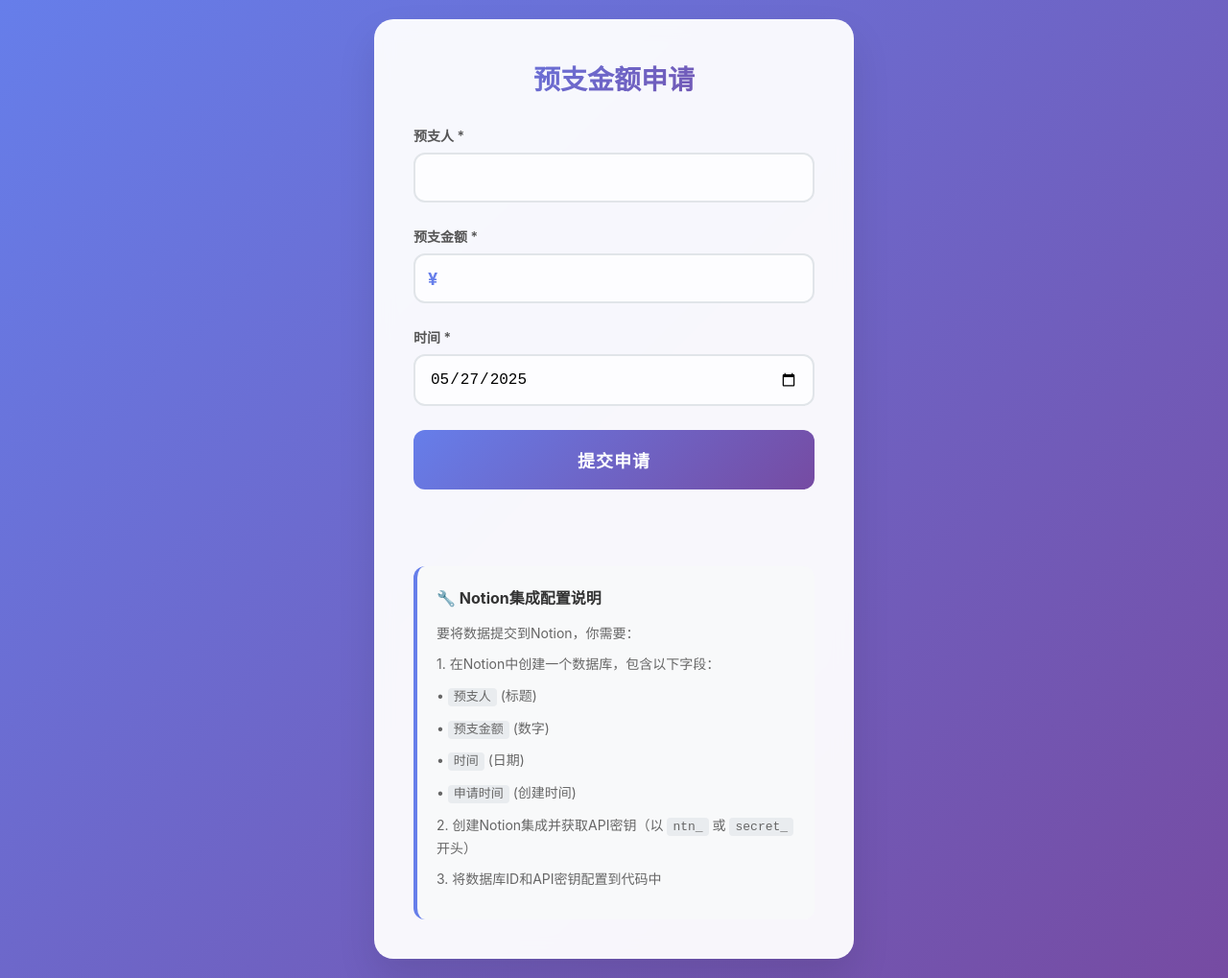
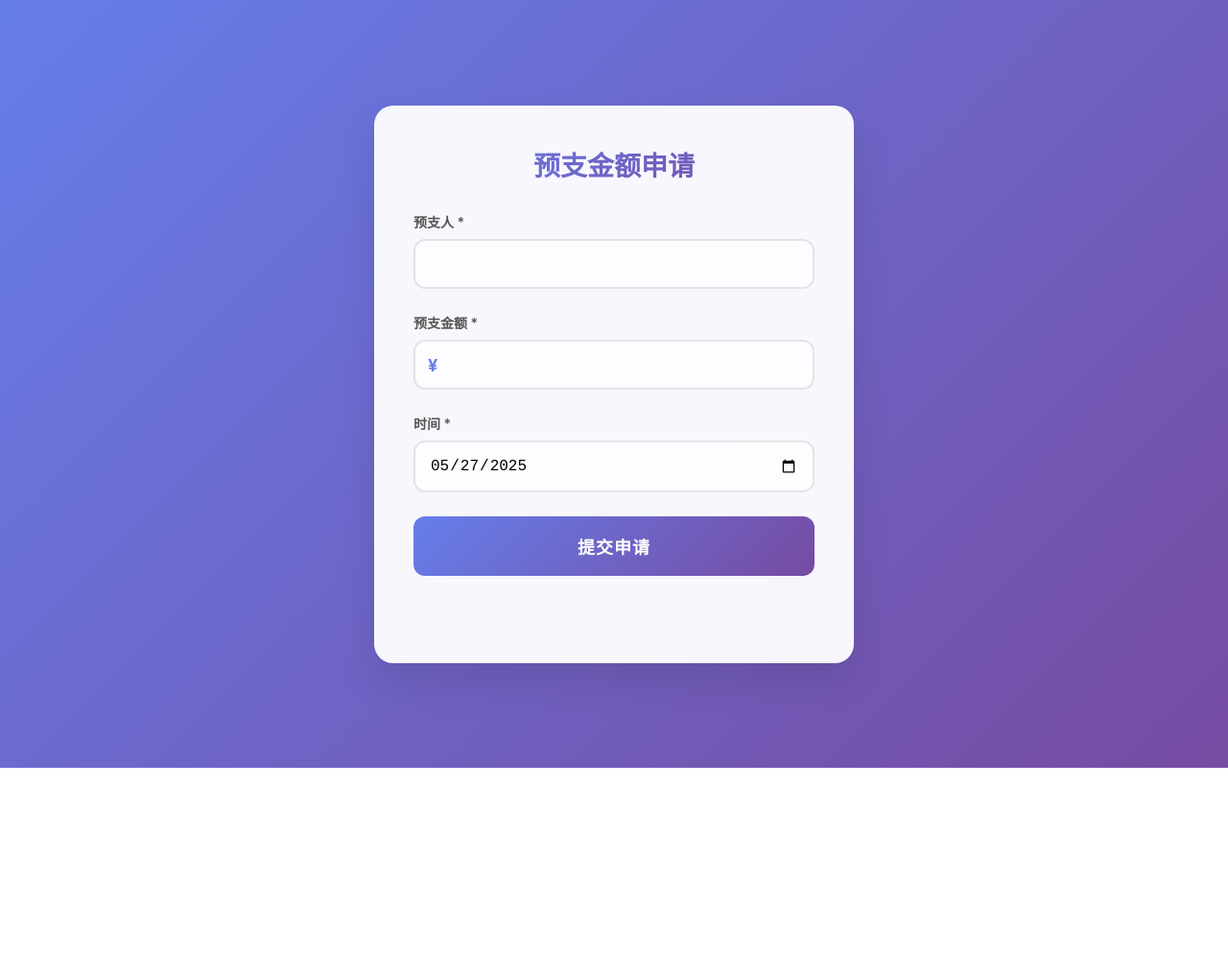
Before and after one commit to zzs0116/notion-advance-payment, a plain HTML site: page index.html in a window 1280 px wide. Shown: the whole page at 96% size. After the commit the page ends 800 px from the top, so only its background shows below. Drawn offline with Linux system fonts and the light colour scheme.

Commit message:
Remove Notion integration configuration section

```diff
--- a/index.html
+++ b/index.html
@@ -209,18 +209,6 @@
         </form>
 
         <div class="status-message" id="statusMessage"></div>
-
-        <div class="config-info">
-            <h3>🔧 Notion集成配置说明</h3>
-            <p>要将数据提交到Notion，你需要：</p>
-            <p>1. 在Notion中创建一个数据库，包含以下字段：</p>
-            <p>• <code>预支人</code> (标题)</p>
-            <p>• <code>预支金额</code> (数字)</p>
-            <p>• <code>时间</code> (日期)</p>
-            <p>• <code>申请时间</code> (创建时间)</p>
-            <p>2. 创建Notion集成并获取API密钥（以 <code>ntn_</code> 或 <code>secret_</code> 开头）</p>
-            <p>3. 将数据库ID和API密钥配置到代码中</p>
-        </div>
     </div>
 
     <script>
```
